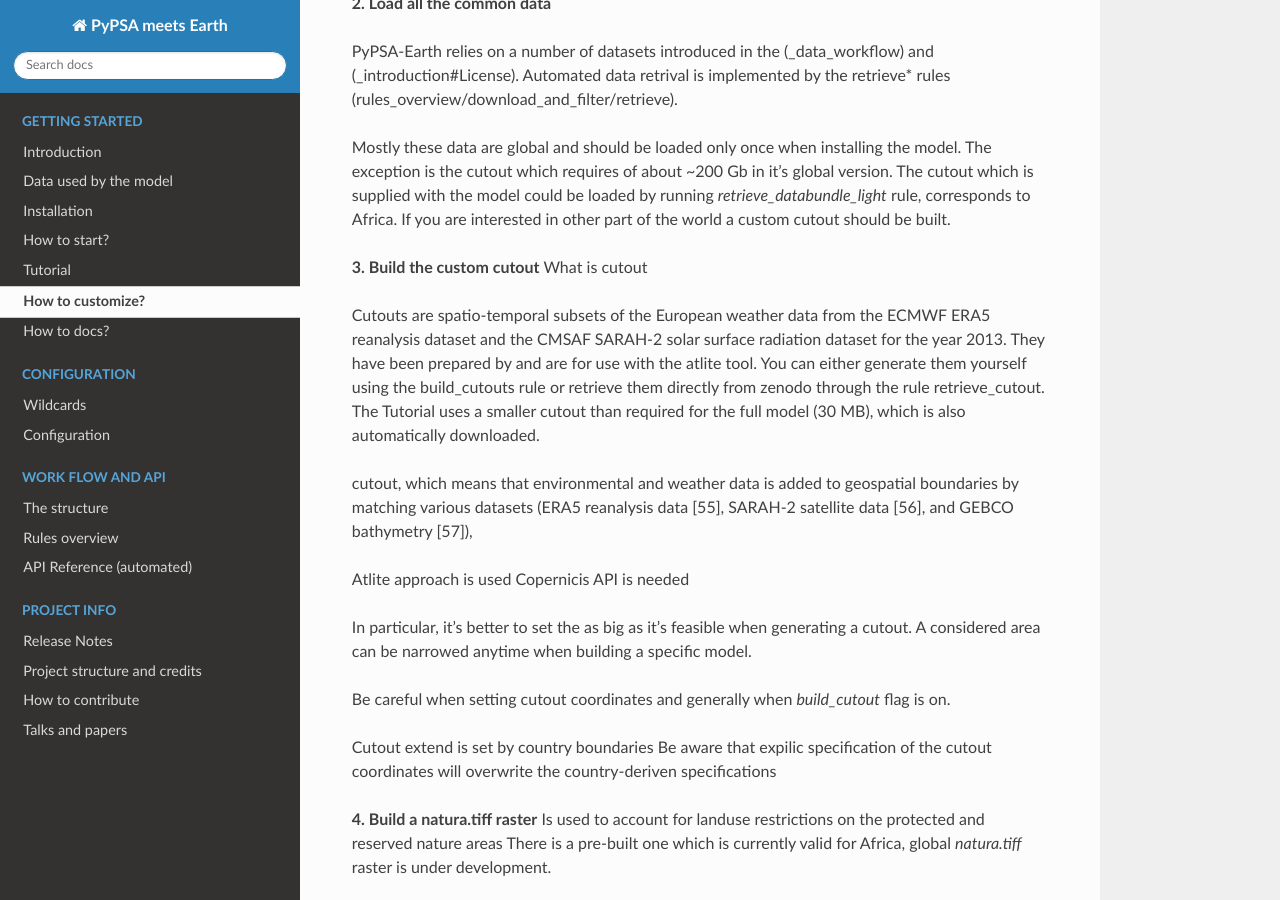
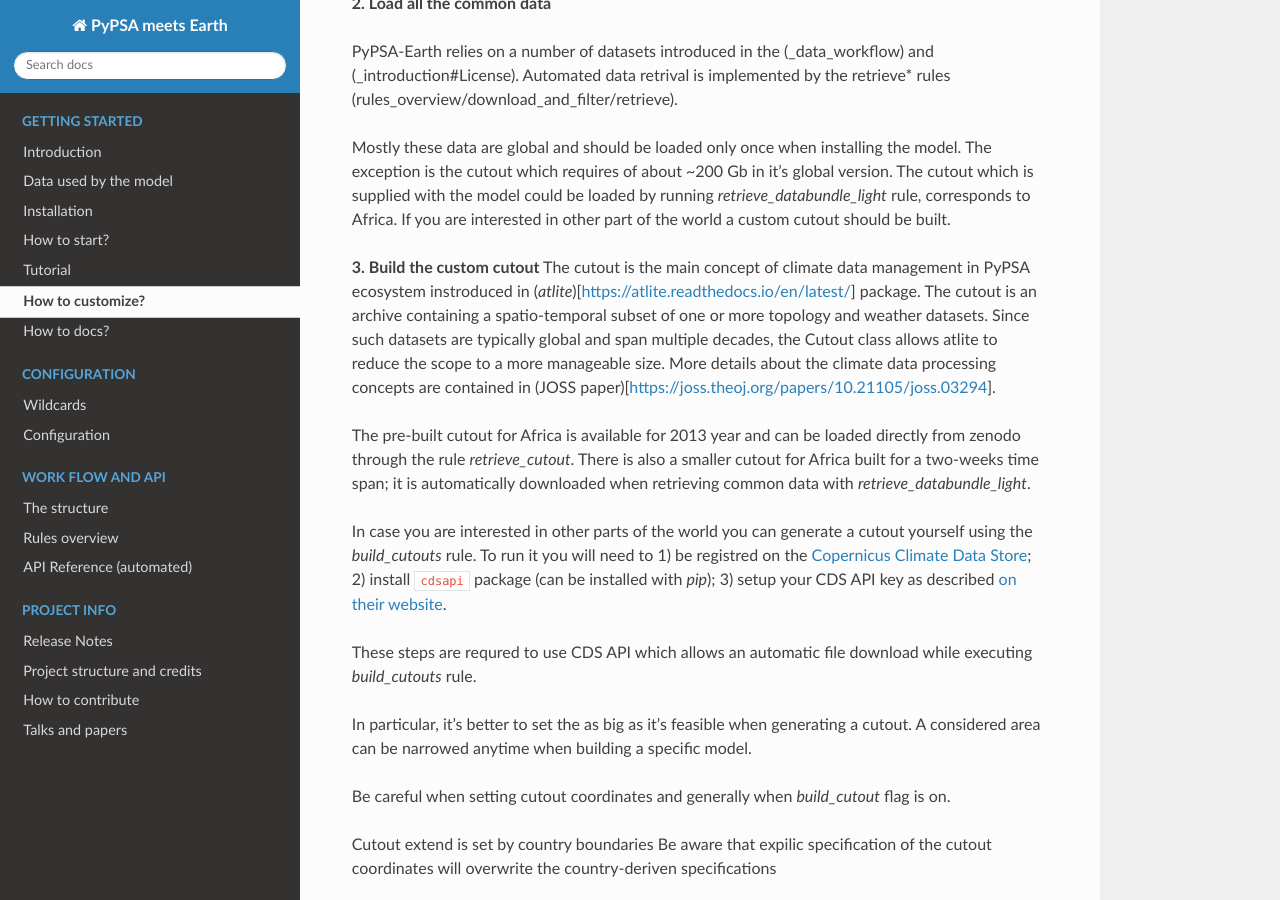
Before and after one commit to pypsa-meets-earth/pypsa-earth, a Sphinx documentation site: the page built from doc/how_to_customize.rst, in a window 1280 px wide and 900 px high, scrolled down 672 px. Built offline with Sphinx 7.4.7 and the Read the Docs theme 2.0.0, drawn with Linux system fonts in a browser that asks for light colours; pages that are not in the unit, such as notebooks, are missing from menus; the version number could not be read and is left out.

Commit message:
Introduce cutout

```diff
--- a/doc/how_to_customize.rst
+++ b/doc/how_to_customize.rst
@@ -30,14 +30,18 @@
 Mostly these data are global and should be loaded only once when installing the model. The exception is the cutout which requires of about ~200 Gb in it's global version. The cutout which is supplied with the model could be loaded by running `retrieve_databundle_light` rule, corresponds to Africa. If you are interested in other part of the world a custom cutout should be built.
 
 **3. Build the custom cutout**
-What is cutout
+The cutout is the main concept of climate data management in PyPSA ecosystem instroduced in (`atlite`)[https://atlite.readthedocs.io/en/latest/] package. The cutout is an archive containing a spatio-temporal subset of one or more topology and weather datasets. Since
+such datasets are typically global and span multiple decades, the Cutout class allows atlite to reduce the scope to a more manageable size. More details about the climate data processing concepts are contained in (JOSS paper)[https://joss.theoj.org/papers/10.21105/joss.03294].
 
-Cutouts are spatio-temporal subsets of the European weather data from the ECMWF ERA5 reanalysis dataset and the CMSAF SARAH-2 solar surface radiation dataset for the year 2013. They have been prepared by and are for use with the atlite tool. You can either generate them yourself using the build_cutouts rule or retrieve them directly from zenodo through the rule retrieve_cutout. The Tutorial uses a smaller cutout than required for the full model (30 MB), which is also automatically downloaded.
+The pre-built cutout for Africa is available for 2013 year and can be loaded directly from zenodo through the rule `retrieve_cutout`. There is also a smaller cutout for Africa built for a two-weeks time span; it is automatically downloaded when retrieving common data with `retrieve_databundle_light`.
 
-cutout, which means that environmental and weather data is added to geospatial boundaries by matching various datasets (ERA5 reanalysis data [55], SARAH-2 satellite data [56], and GEBCO bathymetry [57]),
+In case you are interested in other parts of the world you can generate a cutout yourself using the `build_cutouts` rule. To run it you will need to
+1) be registred on  the `Copernicus Climate Data Store <https://cds.climate.copernicus.eu>`_;
+2) install ``cdsapi`` package  (can be installed with `pip`);
+3) setup your CDS API key as described `on their website <https://cds.climate.copernicus.eu/api-how-to>`_.
 
-Atlite approach is used
-Copernicis API is needed
+These steps are requred to use CDS API which allows an automatic file download while executing `build_cutouts` rule.
+
 
 In particular, it's better to set the  as big as it's feasible when generating a cutout. A considered area can be narrowed anytime when building a specific model.
 
```
